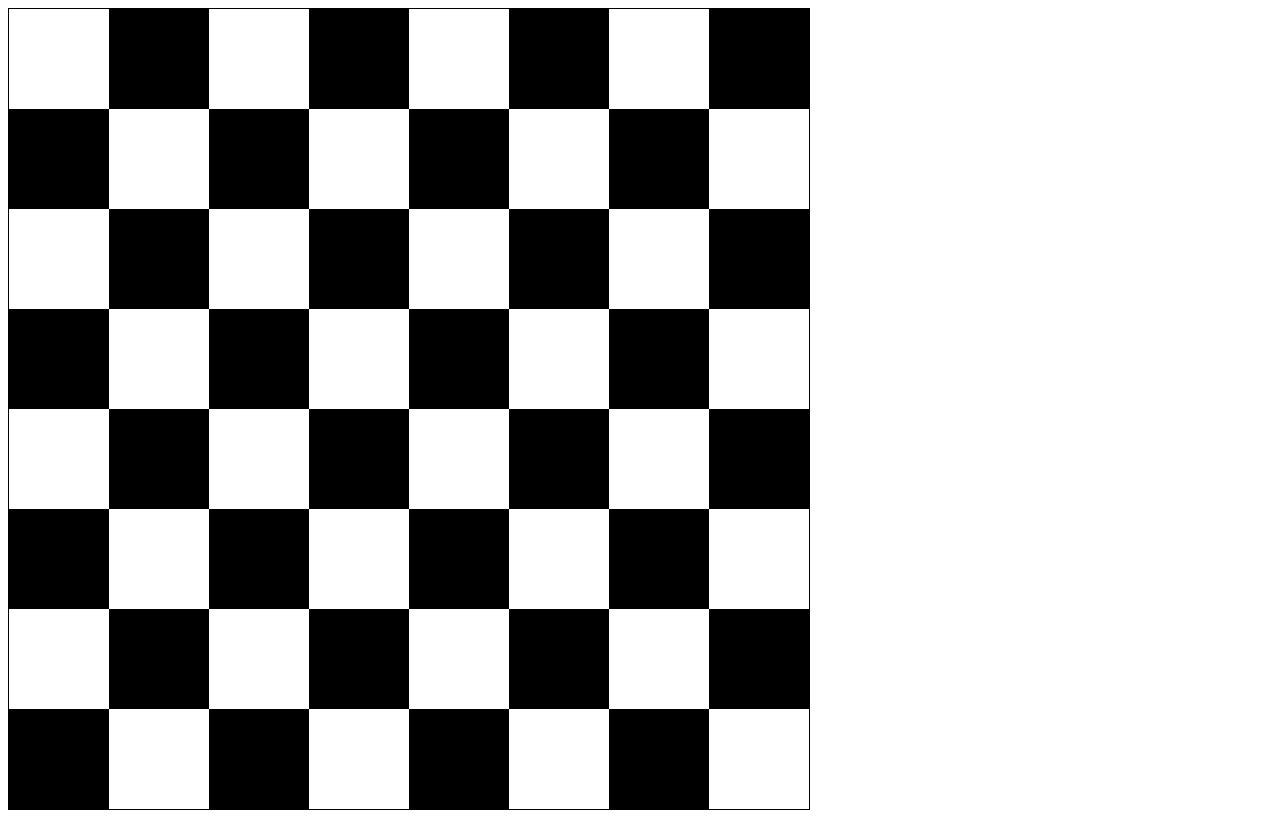
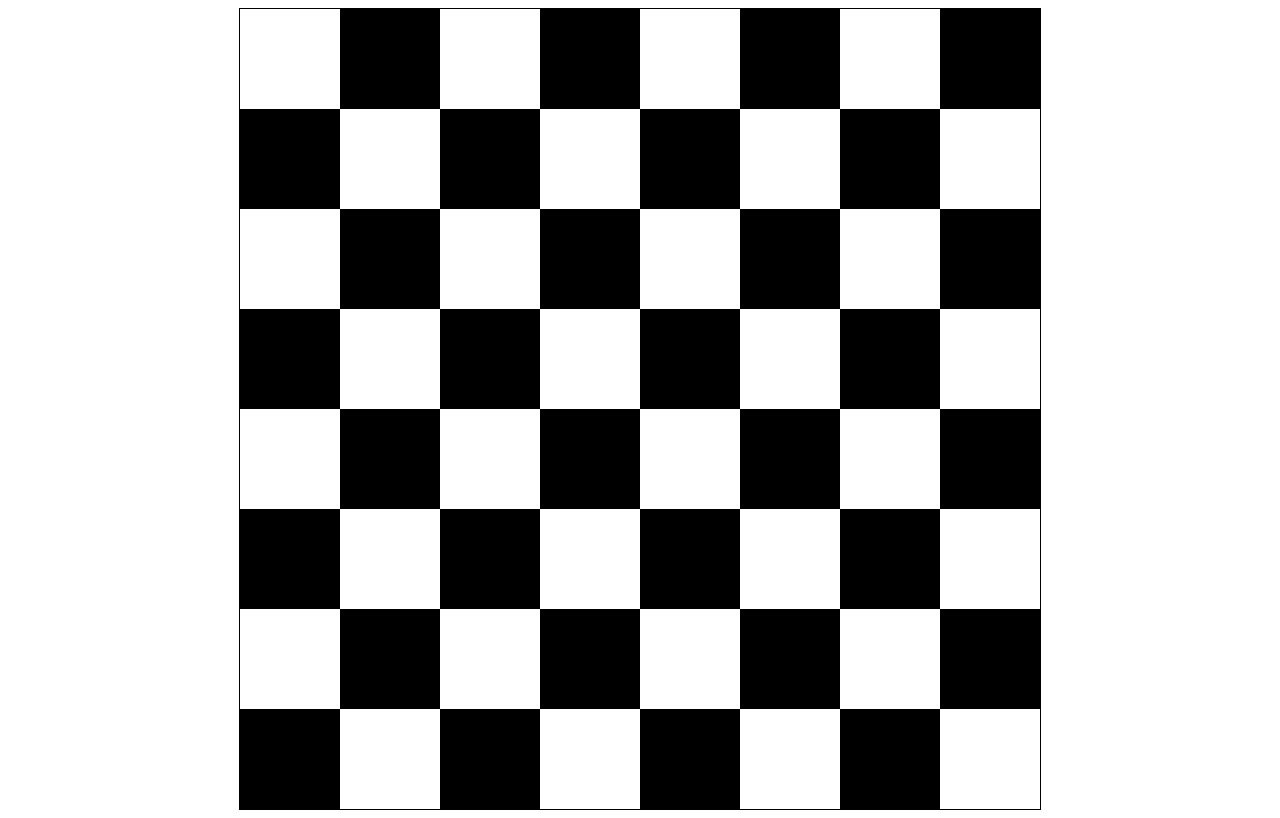
Before and after one commit to karuppaiyafullstackdev-commits/chessboard-html-css, a plain HTML site: page index.html in a window 1280 px wide. Drawn offline with Linux system fonts and the light colour scheme.

Commit message:
Update index.html

```diff
--- a/index.html
+++ b/index.html
@@ -4,13 +4,15 @@
 <head>
   <title>Chessboard</title>
   <style>
-    /* Write your code here */
-    /* Each square should be 100px by 100px */
+     body{
+      display: flex;
+      justify-content: center;
+      align-items: center;
+    }
     .white,.black{
       height: 100px;
       width: 100px;
     }
-    /* My colours for white: #f0d9b5, black: #b58863 */
     .container .black{
       background-color: black;
     }
```
